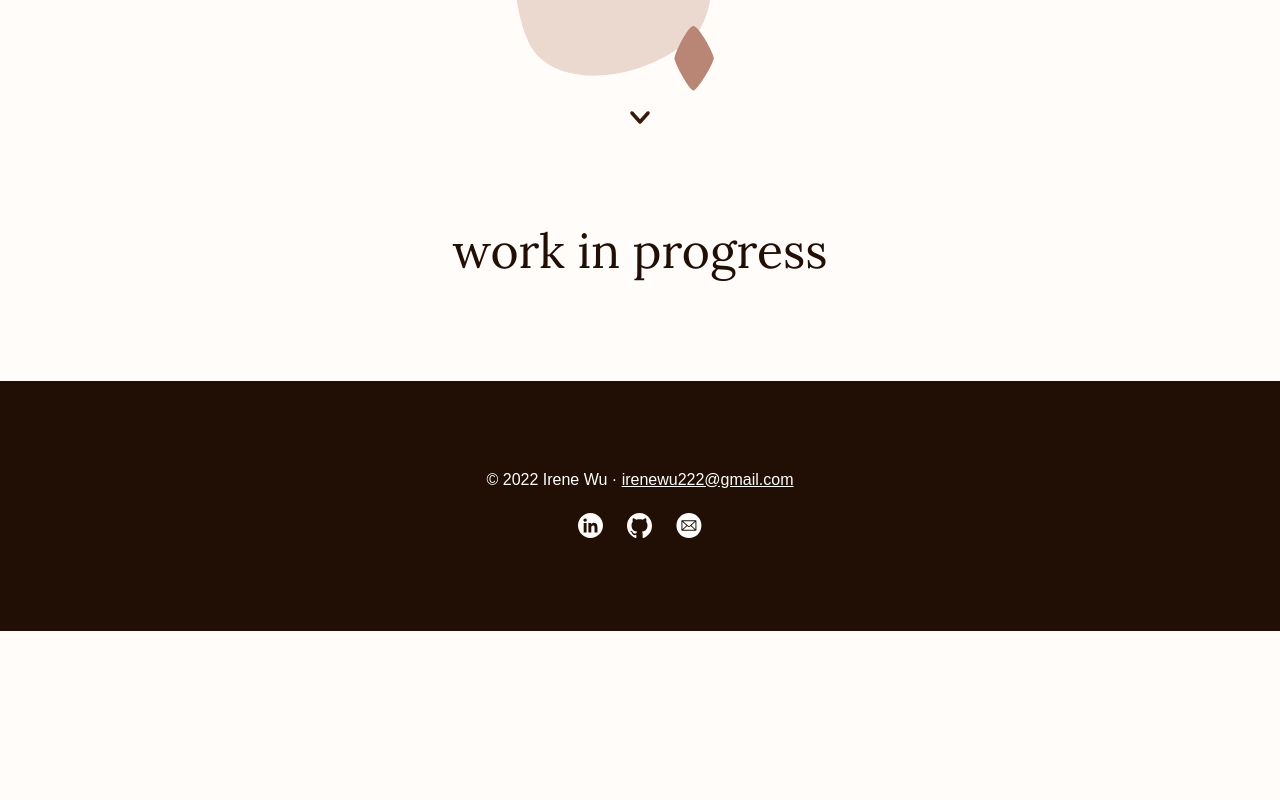
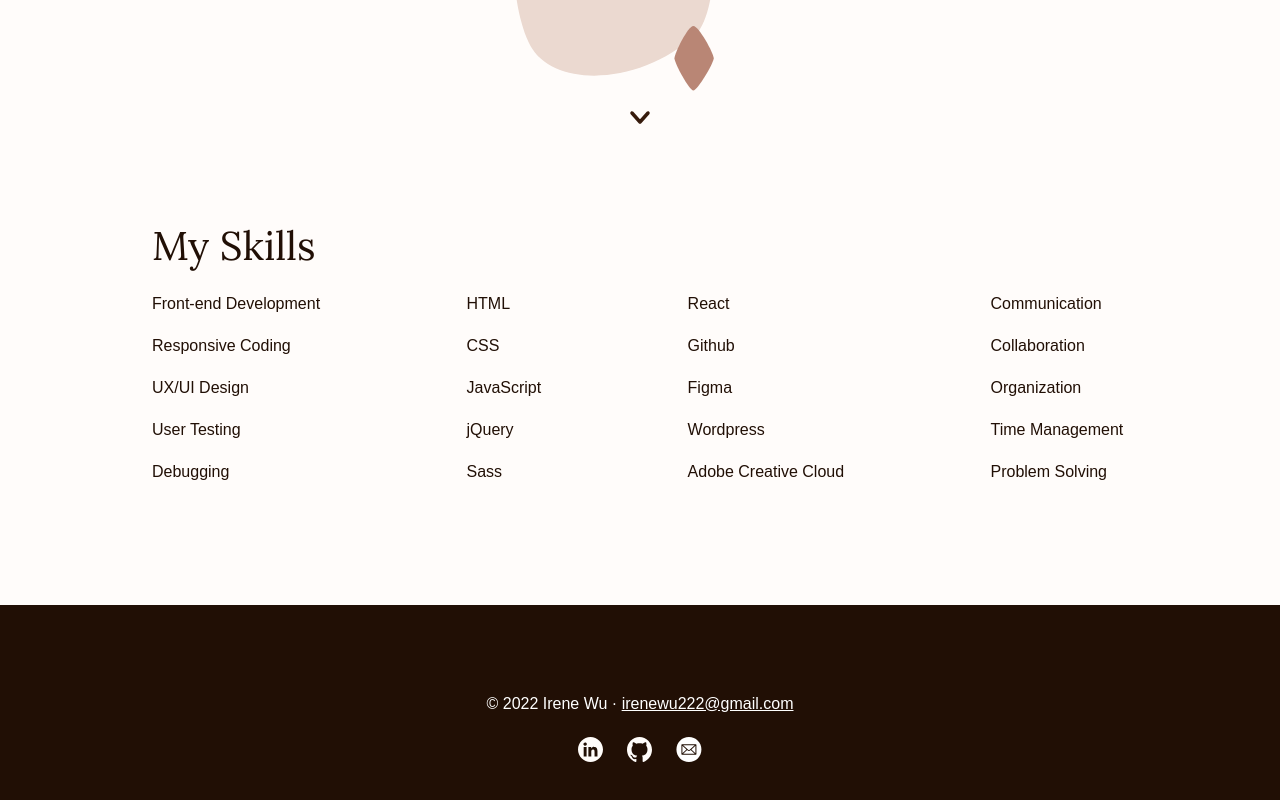
Before and after one commit to irenewuu/portfolio, a Next.js app: page /about in a window 1280 px wide. Shown: the part 640-1440 px from the top of the page. Before the commit the page ends 1271 px from the top, so only its background shows below. Built offline with nearby package versions, Linux system fonts and the light colour scheme; a web font is replaced by a local one.

Commit message:
skills added in about page

```diff
--- a/pages/about.js
+++ b/pages/about.js
@@ -6,9 +6,41 @@ export default function About() {
   return  <div className="centered-cont">
   <ImgHeader
     header='About Me'
-    description='Hello! My name is Irene and I enjoy creating and designing things for the web. I am currently at BCIT studying Digital Design and Development, and will graduate in June 2022. I have been exploring various fields, such as graphic design, video production, and will continuously focus on UI/UX design, and front-end development as they are my area of interest. '
+    description='Hello! My name is Irene and I enjoy creating and developing things for the web. I reside in Vancouver, BC, and will be graduating from the Digital Design and Development Program at British Columbia Institute of Technology, in May 2022. I have been exploring various fields, such as graphic design, video production and UI/UX design, and will continuously focus on front-end development as they are my area of interest. '
     img={Me.src}
   />
-  <h2>work in progress</h2>
+  <div className='page-info-cont'>
+    <h3>My Skills</h3>
+    <div className='skills-cont'>
+      <ul>
+        <li>Front-end Development</li>
+        <li>Responsive Coding</li>
+        <li>UX/UI Design</li>
+        <li>User Testing</li>
+        <li>Debugging</li>
+      </ul>
+      <ul>
+        <li>HTML</li>
+        <li>CSS</li>
+        <li>JavaScript</li>
+        <li>jQuery</li>
+        <li>Sass</li>
+      </ul>
+      <ul>
+        <li>React</li>
+        <li>Github</li>
+        <li>Figma</li>
+        <li>Wordpress</li>
+        <li>Adobe Creative Cloud</li>
+      </ul>
+      <ul>
+        <li>Communication</li>
+        <li>Collaboration</li>
+        <li>Organization</li>
+        <li>Time Management</li>
+        <li>Problem Solving</li>
+      </ul>
+    </div>
+  </div>
 </div>
 }
--- a/pages/index.js
+++ b/pages/index.js
@@ -3,7 +3,8 @@ import Header from "../comps/header/Header";
 export default function Home() {
   return <div className="centered-cont">
     <Header />
-    <div className="recent-works-cont">
+    {/* <div className="recent-works-cont"> */}
+    <div className="page-info-cont">
       <h3>My Recent Works</h3>
         <div className="recent-works">
           <div className="lg-recent-work">
--- a/pages/projects/kalm.js
+++ b/pages/projects/kalm.js
@@ -10,5 +10,8 @@ export default function Project() {
       tools='Figma, React.js, Styled-Components'
       img={KalmMobile}
     />
+    <div className='page-info-cont'>
+      <h3></h3>
+    </div>
   </div>;
 }
--- a/styles/about.scss
+++ b/styles/about.scss
@@ -0,0 +1,11 @@
+.skills-cont {
+    display: flex;
+    flex-direction: row;
+    // column-gap: 48px;
+    column-gap: 15%;
+
+    li {
+        list-style-type: none;
+        margin: 24px 0;
+    }
+}
--- a/styles/app.scss
+++ b/styles/app.scss
@@ -37,6 +37,17 @@ html, #__next, body, .centered-cont {
   width: 100%;
 }
 
+.page-info-cont {
+  box-sizing: border-box;
+  width: 80%;
+  max-width: 1400px;
+  padding: 0 24px;
+
+  h3 {
+      width: 100%;
+  }
+}
+
 .row-space-between {
   display: flex;
   flex-direction: row;
@@ -60,7 +71,7 @@ h1, h2, h3, h4, h5, h6, nav a {
   font-weight: 400;
   color: $darkbrown;
 }
-p, a, label, button, input[type="button"], pre {
+p, a, label, button, input[type="button"], pre, li {
   font-family: 'Inria Sans', sans-serif;
   color: $darkbrown;
 }
@@ -90,10 +101,12 @@ p, a, label, button, input[type="button"]
   h6 { font-size: 20px; }
   .tablet-deco { display: block; }
   .desktop-deco { display: none; }
+  .page-info-cont {
+      width: 650px;
+  }
 
 }
 @media screen and (max-width: $md) {
-
   h1 { font-size: 36px; }
   h2 { font-size: 30px; }
   h3 { font-size: 24px; }
@@ -102,6 +115,9 @@ h5 { font-size: 18px; }
   h6 { font-size: 18px; }
   .tablet-deco { display: block; }
   .desktop-deco { display: none; }
+  .page-info-cont {
+      width: 100%;
+  }
 
 }
 @media screen and (max-width: $sm) {
@@ -110,4 +126,8 @@ h6 { font-size: 18px; }
     }
     .desktop-deco { display: none; }
 
+    .page-info-cont {
+        width: 100%;
     }
+
+}
--- a/styles/components/header.scss
+++ b/styles/components/header.scss
@@ -12,7 +12,7 @@
     margin: 0 48px;
     position: relative;
     top: -60px;
-    z-index: -1;
+    // z-index: -1;
     // header and image header ============================
 
     .info-cont, .img-info-cont {
@@ -32,7 +32,7 @@
             position: relative;
             p {
                 z-index: 100;
-                filter: none;
+                // filter: none;
             }
             div {
                 position: absolute;
--- a/styles/index.scss
+++ b/styles/index.scss
@@ -1,16 +1,15 @@
-
 @import './variables/general.scss';
 
-.recent-works-cont {
-    box-sizing: border-box;
-    width: 80%;
-    max-width: 1400px;
-    padding: 0 24px;
+// .recent-works-cont {
+//     box-sizing: border-box;
+//     width: 80%;
+//     max-width: 1400px;
+//     padding: 0 24px;
 
-    h3 {
-        width: 100%;
-    }
-}
+//     h3 {
+//         width: 100%;
+//     }
+// }
 .recent-works:first-of-type {
     flex-direction: row;
 }
@@ -38,9 +37,9 @@
 }
 
 @media screen and (max-width: $lg) {
-    .recent-works-cont {
-        width: 650px;
-    }
+    // .recent-works-cont {
+    //     width: 650px;
+    // }
     .recent-works, .recent-works:first-of-type {
         flex-direction: column;
         row-gap: 12px;
@@ -51,9 +50,9 @@
     }
 }
 @media screen and (max-width: $md) {
-    .recent-works-cont {
-        width: 100%;
-    }
+    // .recent-works-cont {
+    //     width: 100%;
+    // }
     .recent-works, .recent-works:first-of-type {
         .lg-recent-work, .sm-recent-work {
             width: 100%;
@@ -62,9 +61,9 @@
 
 }
 @media screen and (max-width: $sm) {
-    .recent-works-cont {
-        width: 100%;
-    }
+    // .recent-works-cont {
+    //     width: 100%;
+    // }
     .recent-works, .recent-works:first-of-type {
         .lg-recent-work, .sm-recent-work {
             width: 100%;
```
Lines whose indentation alone changed are shown as unchanged.
